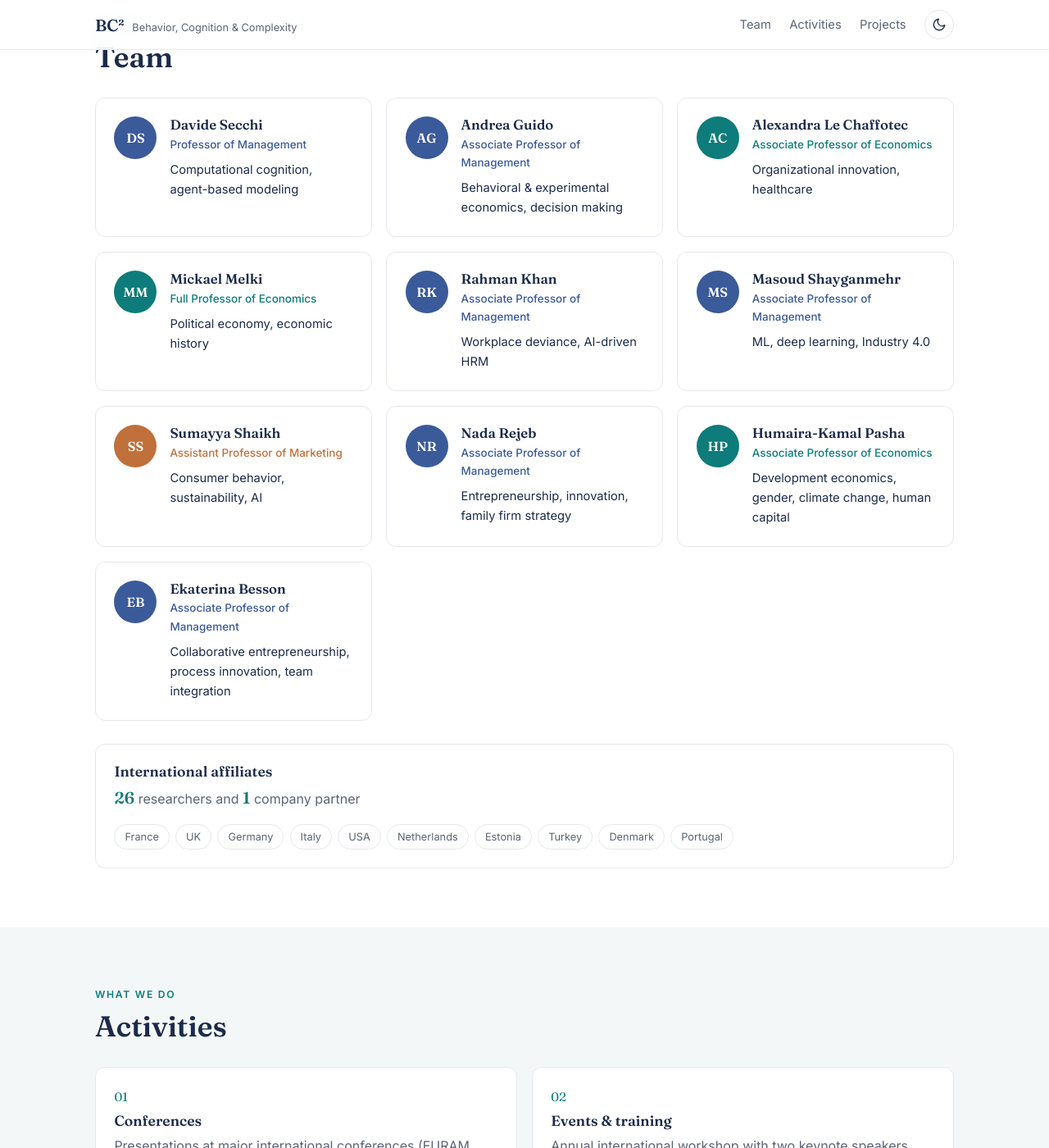
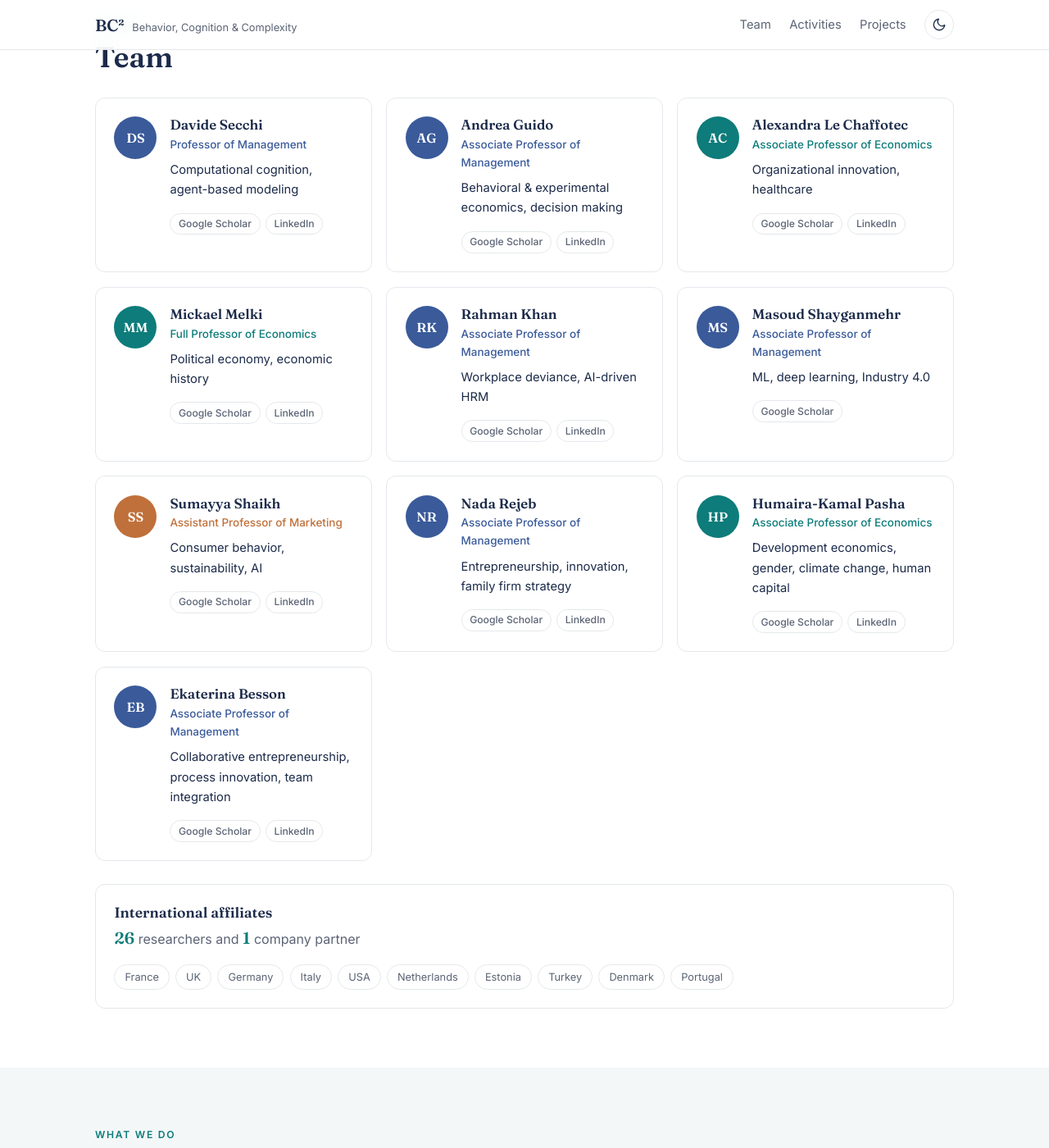
Before and after one commit to bc2psb/bc2psb.github.io, a Jekyll site: the page built from index.html, in a window 1280 px wide and 1400 px high, scrolled down 1033 px. Shown: the whole window at 82% size. Built offline with Jekyll 4.4.1, drawn with Linux system fonts in a browser that asks for light colours.

Commit message:
Add Google Scholar and LinkedIn links to member profiles
Co-Authored-By: Claude Opus 5 <noreply@anthropic.com>

```diff
--- a/_data/members.yml
+++ b/_data/members.yml
@@ -1,46 +1,68 @@
 # Internal members, shown in this order.
 # To add someone, copy a block and edit it. Optional fields:
-#   url:   personal or institutional page
-#   photo: file in assets/img/, e.g. photo: jane-doe.jpg
+#   url:      personal or institutional page
+#   scholar:  Google Scholar profile link
+#   linkedin: LinkedIn profile link
+#   photo:    file in assets/img/, e.g. photo: jane-doe.jpg
 
 - name: Davide Secchi
   role: Professor of Management
   interests: Computational cognition, agent-based modeling
+  scholar: https://scholar.google.com/citations?user=xdXGOncAAAAJ
+  linkedin: https://www.linkedin.com/in/davidesecchi/
 
 - name: Andrea Guido
   role: Associate Professor of Management
   interests: Behavioral & experimental economics, decision making
+  scholar: https://scholar.google.com/citations?user=897ZPxIAAAAJ
+  linkedin: https://www.linkedin.com/in/andrea-guido-709583216/
 
 - name: Alexandra Le Chaffotec
   role: Associate Professor of Economics
   interests: Organizational innovation, healthcare
+  scholar: https://scholar.google.com/citations?user=rfHClXkAAAAJ
+  linkedin: https://www.linkedin.com/in/alexandra-le-chaffotec-201573218/
 
 - name: Mickael Melki
   role: Full Professor of Economics
   interests: Political economy, economic history
+  scholar: https://scholar.google.com/citations?user=Zj4H81IAAAAJ
+  linkedin: https://www.linkedin.com/in/mickael-melki-4a9a78135/
 
 - name: Rahman Khan
   role: Associate Professor of Management
   interests: Workplace deviance, AI-driven HRM
+  url: https://www.faculty-psbedu.paris/fr/professors/14250
+  scholar: https://scholar.google.com/citations?user=ULOx94UAAAAJ
+  linkedin: https://www.linkedin.com/in/rahmankhan86/
 
 - name: Masoud Shayganmehr
   role: Associate Professor of Management
   interests: ML, deep learning, Industry 4.0
+  scholar: https://scholar.google.com/citations?user=AoNec3gAAAAJ
 
 - name: Sumayya Shaikh
   role: Assistant Professor of Marketing
   interests: Consumer behavior, sustainability, AI
+  scholar: https://scholar.google.com/citations?user=at_0yd8AAAAJ
+  linkedin: https://www.linkedin.com/in/sumayya/
 
 - name: Nada Rejeb
   role: Associate Professor of Management
   interests: Entrepreneurship, innovation, family firm strategy
   url: https://www.faculty-psbedu.paris/professors/12755
+  scholar: https://scholar.google.com/citations?user=069xN3kAAAAJ
+  linkedin: https://www.linkedin.com/in/nada-rejeb-14b6937/
 
 - name: Humaira-Kamal Pasha
   role: Associate Professor of Economics
   interests: Development economics, gender, climate change, human capital
   url: https://www.faculty-psbedu.paris/professors/12245
+  scholar: https://scholar.google.com/citations?user=DHfVzhMAAAAJ
+  linkedin: https://www.linkedin.com/in/humaira-kamal-pasha-99349685/
 
 - name: Ekaterina Besson
   role: Associate Professor of Management
   interests: Collaborative entrepreneurship, process innovation, team integration
+  scholar: https://scholar.google.com/citations?user=1JD2PwQAAAAJ
+  linkedin: https://www.linkedin.com/in/ekaterina-besson-ph-d-414b1a6/
--- a/assets/css/style.css
+++ b/assets/css/style.css
@@ -162,6 +162,12 @@ nav a:hover { color: var(--accent); text-decoration: none; }
 .person h3 { font-size: 1.05rem; }
 .person h3 a { color: inherit; }
 .person p { font-size: .92rem; }
+.links { display: flex; flex-wrap: wrap; gap: .4rem; margin-top: .7rem !important; }
+.links a {
+  font-size: .76rem; font-weight: 500; padding: .15rem .6rem; border-radius: 999px;
+  border: 1px solid var(--line); color: var(--muted);
+}
+.links a:hover { border-color: var(--accent); color: var(--accent); text-decoration: none; }
 .role { color: var(--dept); font-weight: 500; font-size: .84rem !important; margin: .15rem 0 .5rem; }
 .avatar {
   flex: none; width: 52px; height: 52px; border-radius: 50%;
--- a/index.html
+++ b/index.html
@@ -74,6 +74,12 @@ layout: default
           <h3>{% if m.url %}<a href="{{ m.url }}">{{ m.name }}</a>{% else %}{{ m.name }}{% endif %}</h3>
           <p class="role">{{ m.role }}</p>
           <p>{{ m.interests }}</p>
+          {% if m.scholar or m.linkedin %}
+          <p class="links">
+            {% if m.scholar %}<a href="{{ m.scholar }}" target="_blank" rel="noopener">Google Scholar</a>{% endif %}
+            {% if m.linkedin %}<a href="{{ m.linkedin }}" target="_blank" rel="noopener">LinkedIn</a>{% endif %}
+          </p>
+          {% endif %}
         </div>
       </article>
       {% endfor %}
```
